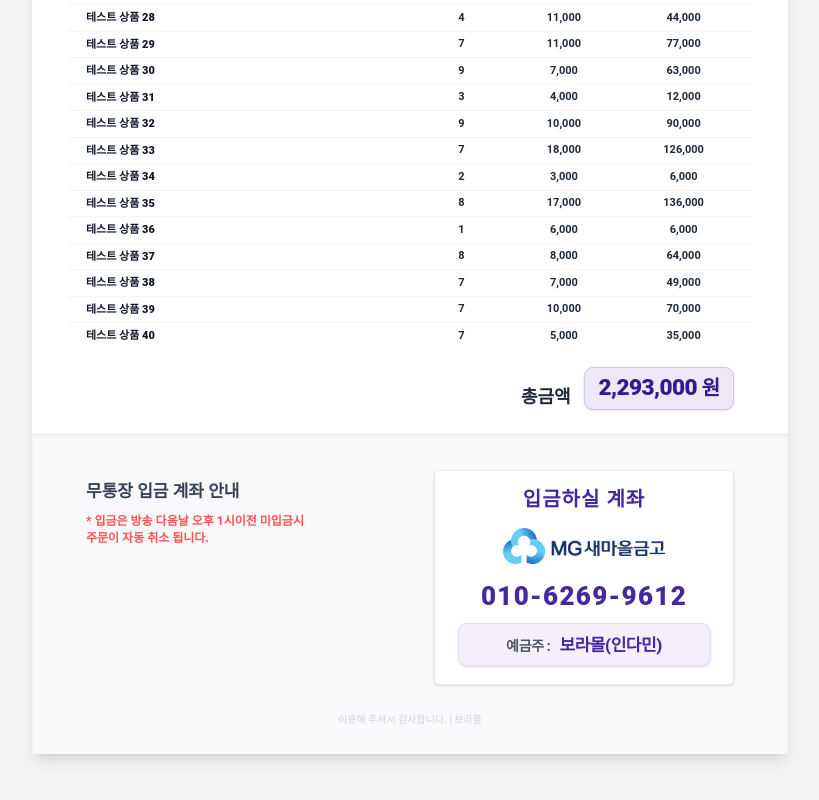
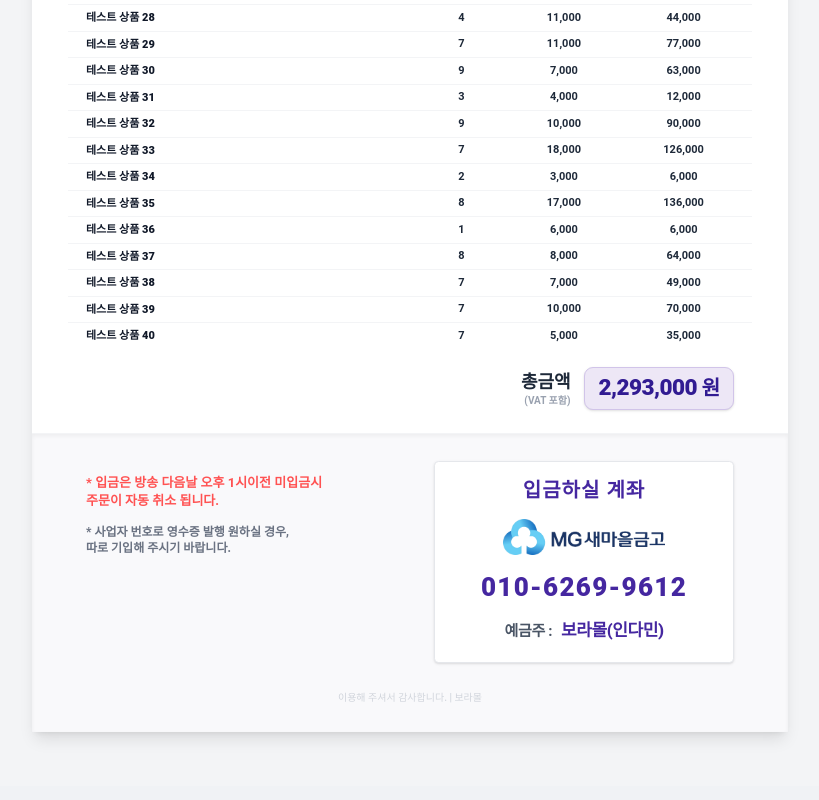
Before and after one commit to dlsekals/boramall, a Next.js app: page /invoice/preview in a window 1280 px wide. Shown: the part 1198-1998 px from the top of the page, without its empty margins (230-1049 px from the left). Built offline with nearby package versions, Linux system fonts and the light colour scheme; no server answers; the database is empty.

Commit message:
Adjust Invoice footer typography and text

```diff
--- a/app/components/InvoiceTemplate.tsx
+++ b/app/components/InvoiceTemplate.tsx
@@ -143,7 +143,10 @@ export default function InvoiceTemplate({ data, elementId = "invoice-capture", h
 
           {/* Total Price Right Aligned */}
           <div className="flex justify-end items-end mt-4 mb-2 pr-4">
-              <span className="font-extrabold text-gray-800 mr-3 text-base">총금액</span>
+              <div className="flex flex-col items-end mr-3 mb-0.5">
+                  <span className="font-extrabold text-gray-800 text-base">총금액</span>
+                  <span className="text-[10px] font-bold text-gray-400 mt-[-2px]">(VAT 포함)</span>
+              </div>
               <div className="bg-[#ede7f6] px-3 py-1 rounded-lg border border-[#d1c4e9] shadow-sm">
                   <span className="font-black text-xl text-[#311b92] tracking-tight">
                       {data.totalPrice.toLocaleString()}<span className="text-lg font-black ml-1 text-[#311b92]">원</span>
@@ -156,13 +159,16 @@ export default function InvoiceTemplate({ data, elementId = "invoice-capture", h
       <div className="flex-1"></div>
 
       {/* Footer / Payment Methods */}
-      <div className="bg-[#f9f9fb] w-full pt-8 pb-6 px-12 border-t border-gray-100 break-inside-avoid shadow-inner mt-auto">
+      <div className="bg-[#f9f9fb] w-full pt-6 pb-6 px-12 border-t border-gray-100 break-inside-avoid shadow-inner mt-auto">
           <div className="flex items-start justify-between">
-              <div className="text-left flex-1 pr-4 pt-2">
-                  <p className="font-extrabold text-gray-700 text-[17px] mb-2">무통장 입금 계좌 안내</p>
-                  <p className="text-[12px] font-bold text-[#ff5252] break-keep leading-snug">
+              <div className="text-left flex-1 pr-4 pt-3">
+                  <p className="text-[13px] font-bold text-[#ff5252] break-keep leading-snug mb-3">
                     * 입금은 방송 다음날 오후 1시이전 미입금시<br/>
                     주문이 자동 취소 됩니다.
+                  </p>
+                  <p className="text-[12px] font-bold text-gray-500 break-keep leading-snug">
+                    * 사업자 번호로 영수증 발행 원하실 경우,<br/>
+                    따로 기입해 주시기 바랍니다.
                   </p>
               </div>
 
@@ -174,12 +180,12 @@ export default function InvoiceTemplate({ data, elementId = "invoice-capture", h
                       <img src={cleanSaemaeul} alt="MG새마을금고" className="h-8 object-contain" />
                   </div>
 
-                  <div className="mt-1 mb-1.5">
+                  <div className="mt-1 mb-1">
                       <p className="font-black text-[26px] text-[#4527a0] tracking-wider">010-6269-9612</p>
                   </div>
 
-                  <div className="mb-1 bg-[#f4effa] px-3 py-1.5 rounded-lg w-full text-center border border-[#e8dff4] shadow-sm">
-                      <span className="text-[14px] font-bold text-gray-600 mr-2 tracking-tight">예금주 :</span>
+                  <div className="mb-1 mt-1 w-full text-center">
+                      <span className="text-[15px] font-bold text-gray-600 mr-2 tracking-tight">예금주 :</span>
                       <span className="font-black text-[#4527a0] text-[17px] tracking-tight">보라몰(인다민)</span>
                   </div>
               </div>
```
